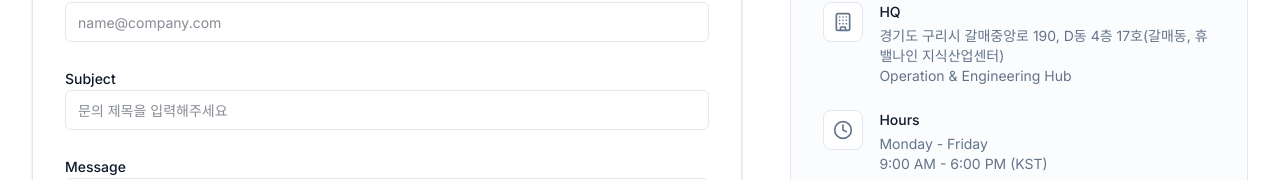
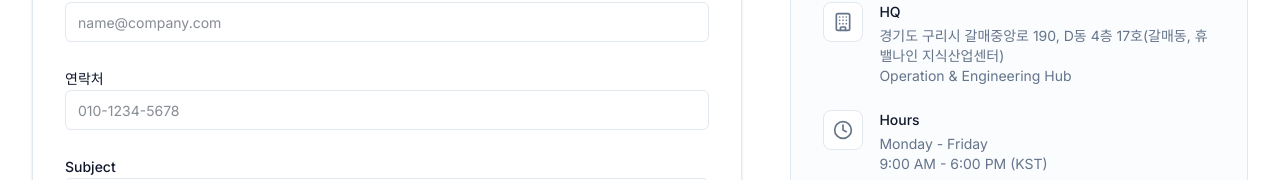
Before and after one commit to JungwooYang72/qagentlabs-web, a Next.js app: page /contact in a window 1280 px wide. Shown: the part 609-789 px from the top of the page. Built offline with nearby package versions, Linux system fonts and the light colour scheme.

Commit message:
Fix Google Form source field submission

```diff
--- a/src/app/api/contact/route.ts
+++ b/src/app/api/contact/route.ts
@@ -18,12 +18,12 @@ function extractDomain(value: string): string {
 export async function POST(req: Request) {
   try {
     const body = await req.json();
-    const { firstName, lastName, email, subject, message } = body;
+    const { firstName, lastName, email, phone, subject, message } = body;
 
     // Validate required fields
-    if (!firstName || !email || !message) {
+    if (!firstName || !email || !phone || !message) {
       return NextResponse.json(
-        { error: '이름, 이메일, 문의 내용을 모두 입력해주세요.' },
+        { error: '이름, 이메일, 연락처, 문의 내용을 모두 입력해주세요.' },
         { status: 400 }
       );
     }
@@ -32,6 +32,7 @@ export async function POST(req: Request) {
       <h3>QAgentLabs 신규 문의 접수</h3>
       <p><strong>이름:</strong> ${firstName} ${lastName || ''}</p>
       <p><strong>이메일:</strong> ${email}</p>
+      <p><strong>연락처:</strong> ${phone}</p>
       <p><strong>제목:</strong> ${subject || '입력되지 않음'}</p>
       <p><strong>문의 내용:</strong></p>
       <p>${message.replace(/\n/g, '<br/>')}</p>
@@ -108,7 +109,7 @@ export async function POST(req: Request) {
         formData.append("entry.1996914439", `${firstName} ${lastName || ''}`.trim());
         formData.append("entry.1851805290", email);
         formData.append("entry.970744273", "미입력 (홈페이지 문의)");
-        formData.append("entry.1081258101", "미입력 (이메일로 회신 요망)");
+        formData.append("entry.1081258101", phone);
         formData.append("entry.935415787", `[제목: ${subject || '미입력'}]\n${message}`);
 
         // 400 에러 원인 수정: 유입경로는 객관식이므로 허용된 옵션인 "기타"를 값으로 넣고, 기타 응답 필드에 텍스트를 넣음
--- a/src/app/contact/ContactForm.tsx
+++ b/src/app/contact/ContactForm.tsx
@@ -19,6 +19,7 @@ export default function ContactForm() {
       firstName: formData.get("firstName"),
       lastName: formData.get("lastName"),
       email: formData.get("email"),
+      phone: formData.get("phone"),
       subject: formData.get("subject"),
       message: formData.get("message"),
     };
@@ -106,6 +107,19 @@ export default function ContactForm() {
       </div>
 
       <div className="space-y-2">
+        <label htmlFor="phone" className="text-sm font-medium">연락처</label>
+        <input
+          id="phone"
+          name="phone"
+          type="tel"
+          required
+          disabled={isSubmitting}
+          className="flex h-10 w-full rounded-md border border-border bg-background px-3 py-2 text-sm ring-offset-background focus-visible:outline-none focus-visible:ring-2 focus-visible:ring-accent disabled:opacity-50"
+          placeholder="010-1234-5678"
+        />
+      </div>
+
+      <div className="space-y-2">
         <label htmlFor="subject" className="text-sm font-medium">Subject</label>
         <input
           id="subject"
```
